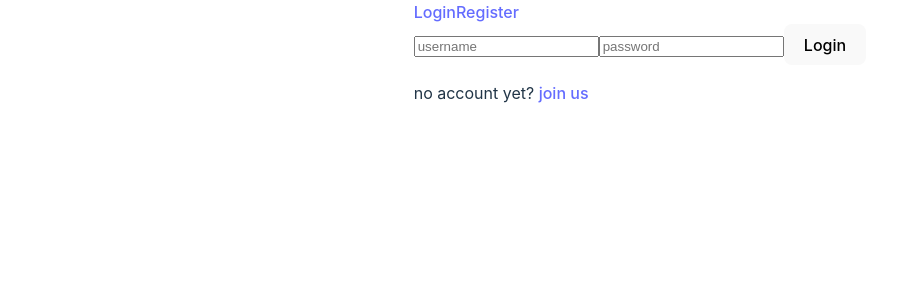
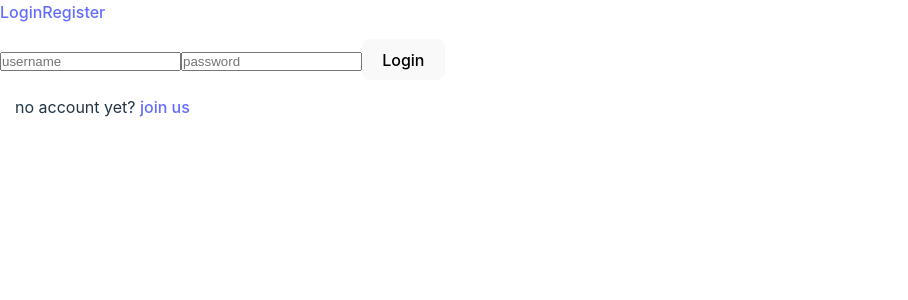
Before and after one commit to ShlomoSha/finalProgectReact_cleintSide, a React (Vite) app: page /login in a window 1280 px wide. Shown: the top 300 px of the page, without its empty margins (0-908 px from the left). Built offline with nearby package versions, Linux system fonts and the light colour scheme; no server answers.

Commit message:
added minimal css in my progect

```diff
--- a/src/index.css
+++ b/src/index.css
@@ -1,3 +1,17 @@
+*{
+  margin: 0;
+  padding: 0;
+  box-sizing: border-box;
+}
+
+.app {
+  height: 100vh;
+  width: 100vw;
+  display: flex;
+  flex-direction: column;
+  align-items: center;
+}
+
 :root {
   font-family: Inter, system-ui, Avenir, Helvetica, Arial, sans-serif;
   line-height: 1.5;
@@ -20,14 +34,6 @@ a {
 }
 a:hover {
   color: #535bf2;
-}
-
-body {
-  margin: 0;
-  display: flex;
-  justify-content: center;
-  min-width: 320px;
-  min-height: 100vh;
 }
 
 h1 {
@@ -68,3 +74,37 @@ button:focus-visible {
   }
 
 }
+
+.nav {
+  margin-bottom:15px;
+}
+
+.control {
+  display: flex;
+  flex-direction: column;
+  align-items: center;
+  width: 100vw;
+}
+
+.control > *,h4, p{
+  margin: 15px;
+}
+
+.ChoseLocation {
+  display: flex;
+  flex-direction: column;
+}
+
+.attact {
+  display: flex;
+
+}
+
+table {
+  width: 80%;
+}
+
+table, th, td {
+  border: 1px solid black;
+  border-collapse: collapse;
+}
```
